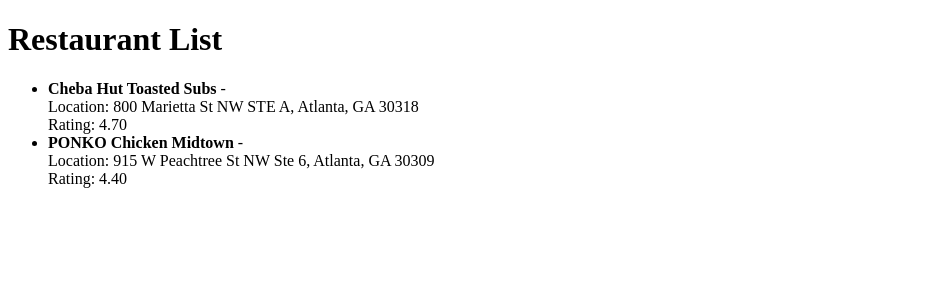
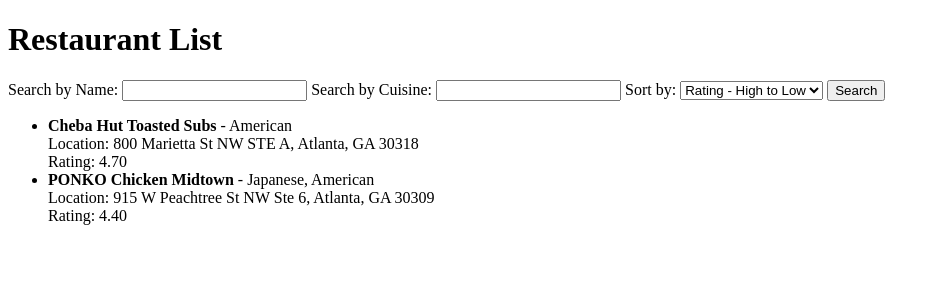
Before and after one commit to VGandrade/RTP7-Food-app-, a Django app: page /FoodApp/restaurants/ in a window 1280 px wide. Shown: the top 300 px of the page, without its empty margins (0-940 px from the left). Run offline with Django 5.2, Linux system fonts and the light colour scheme; data comes from the database, SQL or seed files in the repository.

Commit message:
Backend Functionality - search and filter functions for restaurant (name, cuisine, rating)

```diff
--- a/Poject1/ourSite/FoodApp/templates/restaurants.html
+++ b/Poject1/ourSite/FoodApp/templates/restaurants.html
@@ -1,15 +1,37 @@
 <!DOCTYPE html>
-<html lang="en">
+<html>
 <head>
-    <meta charset="UTF-8">
     <title>Restaurants</title>
 </head>
 <body>
     <h1>Restaurant List</h1>
+
+    <!-- Search Functionality -->
+    <form method="GET">
+
+        <!-- Find restaurant by name -->
+        <label for="name">Search by Name:</label>
+        <input type="text" name="name" id="name" value="{{ name_query }}">
+
+        <!-- Find restaurant by cuisine -->
+        <label for="cuisine">Search by Cuisine:</label>
+        <input type="text" name="cuisine" id="cuisine" value="{{ cuisine_query }}">
+
+        <!-- Sort restaurant by ratings -->
+        <label for="sort">Sort by:</label>
+        <select name="sort" id="sort">
+            <option value="rating_high_first" {% if sort_by == 'rating_high_first' %}selected{% endif %}>Rating - High to Low</option>
+            <option value="rating_low_first" {% if sort_by == 'rating_low_first' %}selected{% endif %}>Rating - Low to High</option>
+        </select>
+
+        <button type="submit">Search</button>
+    </form>
+
+    <!-- Restaurant List -->
     <ul>
         {% for restaurant in restaurants %}
             <li>
-                <strong>{{ restaurant.name }}</strong> - {{ restaurant.cuisine.all|join:", " }} <br>
+                <strong>{{ restaurant.name }}</strong> - {{ restaurant.cuisine }} <br>
                 Location: {{ restaurant.location }} <br>
                 Rating: {{ restaurant.rating }}
             </li>
--- a/Poject1/ourSite/FoodApp/views.py
+++ b/Poject1/ourSite/FoodApp/views.py
@@ -1,5 +1,4 @@
 from django.http import HttpResponse
-from django.shortcuts import render
 from django.shortcuts import render
 from .models import Restaurant
 
@@ -7,9 +6,34 @@ from .models import Restaurant
 def index(request):
     return HttpResponse("Hello, world.")
 
+# Views for /FoodApp/restaurants
 def restaurant_list(request):
-    # Query all restaurant objects
+
+    # Get query parameters from the request (user input)
+    name_query = request.GET.get('name', '')  # Get the search term for name
+    cuisine_query = request.GET.get('cuisine', '')  # Get the search term for cuisine
+    sort_by = request.GET.get('sort', 'rating_high_first')  # Default sort by rating
+
+    # Search capabilities
     restaurants = Restaurant.objects.all()
 
-    # Pass the data to the template
-    return render(request, 'restaurants.html', {'restaurants': restaurants})
+    # Search by name
+    if name_query:
+        restaurants = restaurants.filter(name__icontains=name_query)  # Search by name (case insensitive)
+
+    # search by cuisine
+    if cuisine_query:
+        restaurants = restaurants.filter(cuisine__icontains=cuisine_query)  # Search by cuisine (case insensitive)
+
+    # Sort restaurants by rating (high to low and low to high)
+    if sort_by == 'rating_high_first':
+        restaurants = restaurants.order_by('-rating')  # Sort by rating (highest first)
+    elif sort_by == 'rating_low_first':
+        restaurants = restaurants.order_by('rating')  # Sort by rating (lowest first)
+
+    return render(request, 'restaurants.html', {
+        'restaurants': restaurants,
+        'name_query': name_query,
+        'cuisine_query': cuisine_query,
+        'sort_by': sort_by
+    })
```
